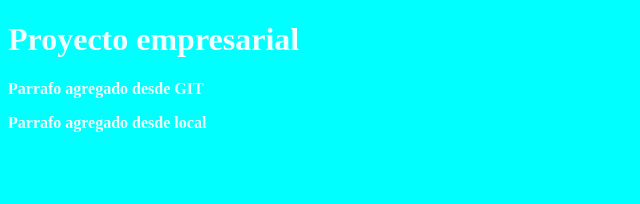
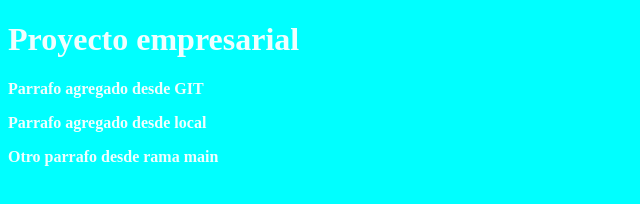
Before and after one commit to lezgardaniel/git-pildoras, a plain HTML site: page index.html in a window 1280 px wide. Shown: the whole page, without its empty margins (0-640 px from the left). Drawn offline with Linux system fonts and the light colour scheme.

Commit message:
Agregado tercer parrafo

```diff
--- a/index.html
+++ b/index.html
@@ -11,5 +11,7 @@
     <p>Parrafo agregado desde GIT</p>
 
     <p>Parrafo agregado desde local</p>
+
+    <p>Otro parrafo desde rama main</p>
 </body>
 </html>
```
